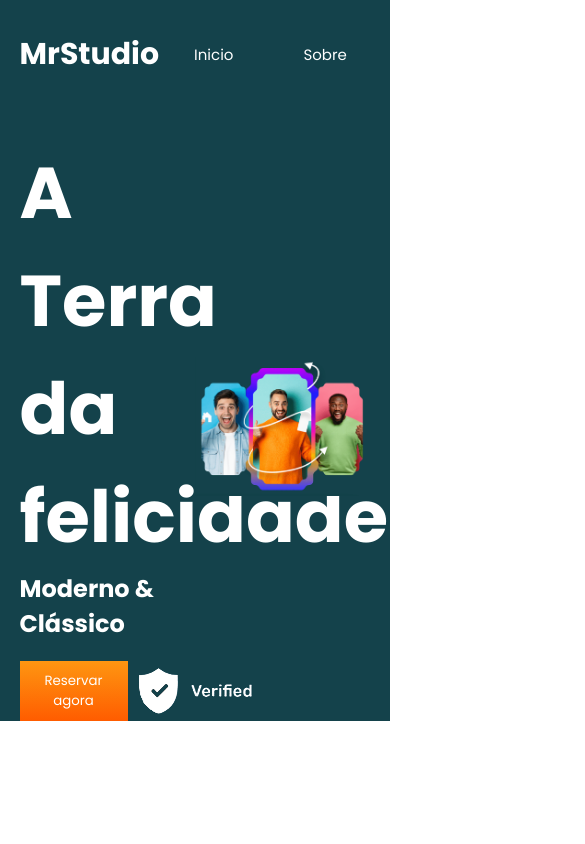
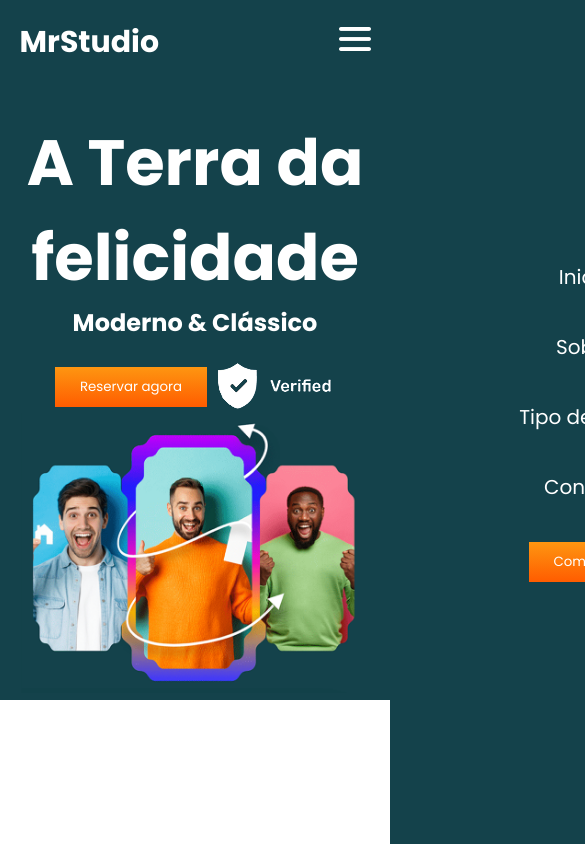
Before and after one commit to TheodoroL/mrstudio, a plain HTML site: page index.html in a window 390 px wide. Shown: the top 844 px of the page, 585 px wide, since content can reach past the window. Drawn offline with Linux system fonts and the light colour scheme.

Commit message:
Adiciona funcionalidade de menu responsivo com ícone de menu e lógica de abertura/fechamento.

```diff
--- a/index.html
+++ b/index.html
@@ -5,6 +5,7 @@
     <meta charset="UTF-8">
     <meta name="viewport" content="width=device-width, initial-scale=1.0">
     <link rel="stylesheet" href="public/css/style.css">
+    <script src="public/js/index.js" defer></script>
     <title>MrStudio</title>
 </head>
 
@@ -25,6 +26,10 @@
                         <li><a href="#">Contato</a></li>
                         <li><a href="#"><button class="btn-gradient">Começar</button></a></li>
                     </ul>
+
+                    <div class="menu-icon">
+                        <img src="./public/img/menu.png" alt="icone de menu">
+                    </div>
                 </nav>
 
             </div>
--- a/public/css/style.css
+++ b/public/css/style.css
@@ -97,3 +97,52 @@ main .container{
 .main-img img{
     width: 100%;
 }
+
+
+/* icone de menu */
+.menu-icon{
+    display: none;
+    position: relative;
+    z-index: 10;
+}
+
+
+/* responsivel */
+ @media(max-width: 960px){
+    .menu-icon{
+     display: block;
+    }
+    .ul{
+        position: fixed;
+        top: 0;
+        background-color: var(--verde-escuro);
+        color: var(--branco);
+        width: 100%;
+        height: 100%;
+        left: 100%;
+        flex-direction: column;
+        justify-content: center;
+    }
+    .ul li{
+        margin: 20px 0;
+        font-size: 20px;
+    }
+    .ul.ativo{
+        left: 0;
+        transition: all 0.3s ease;
+    }
+    main .container{
+        flex-direction: column;
+    }
+    main .container .main-img,
+    main .container .main-text{
+        width: 100%;
+        text-align: center;
+    }
+    main .container .main-text h1{
+        font-size: 4rem;
+    }
+    main .container .main-text div{
+        justify-content: center;
+    }
+ }
--- /dev/null
+++ b/public/js/index.js
@@ -0,0 +1,11 @@
+const menuIcon = document.querySelector(".menu-icon");
+const ul = document.querySelector(".ul");
+const menuImg = "public/img/menu.png";
+const closeImg = "public/img/close.png";
+
+
+menuIcon.addEventListener("click", () => {
+
+    ul.classList.toggle("ativo");
+    menuIcon.firstElementChild.src = ul.classList.contains('ativo') ? closeImg : menuImg;
+})
```
